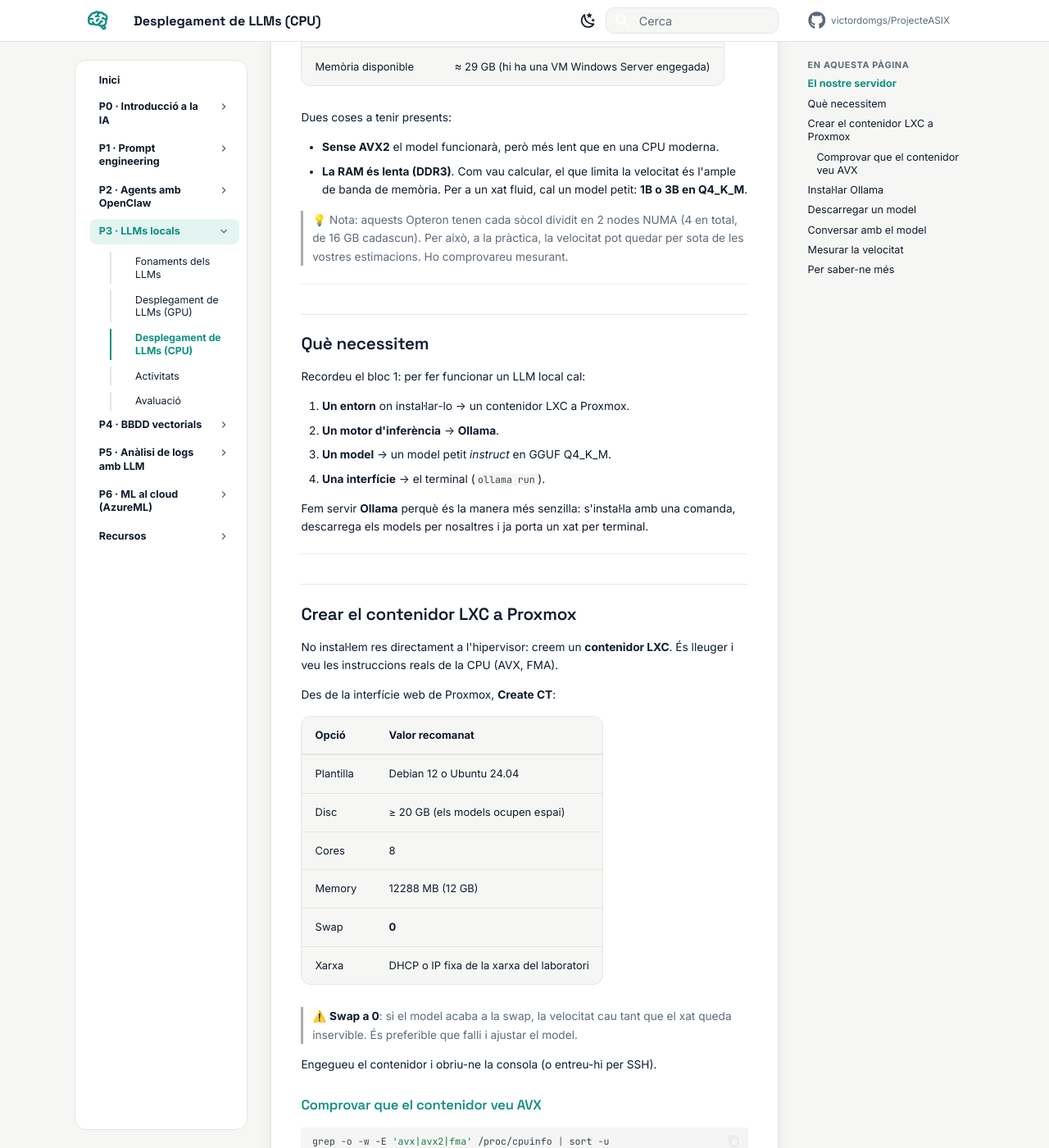
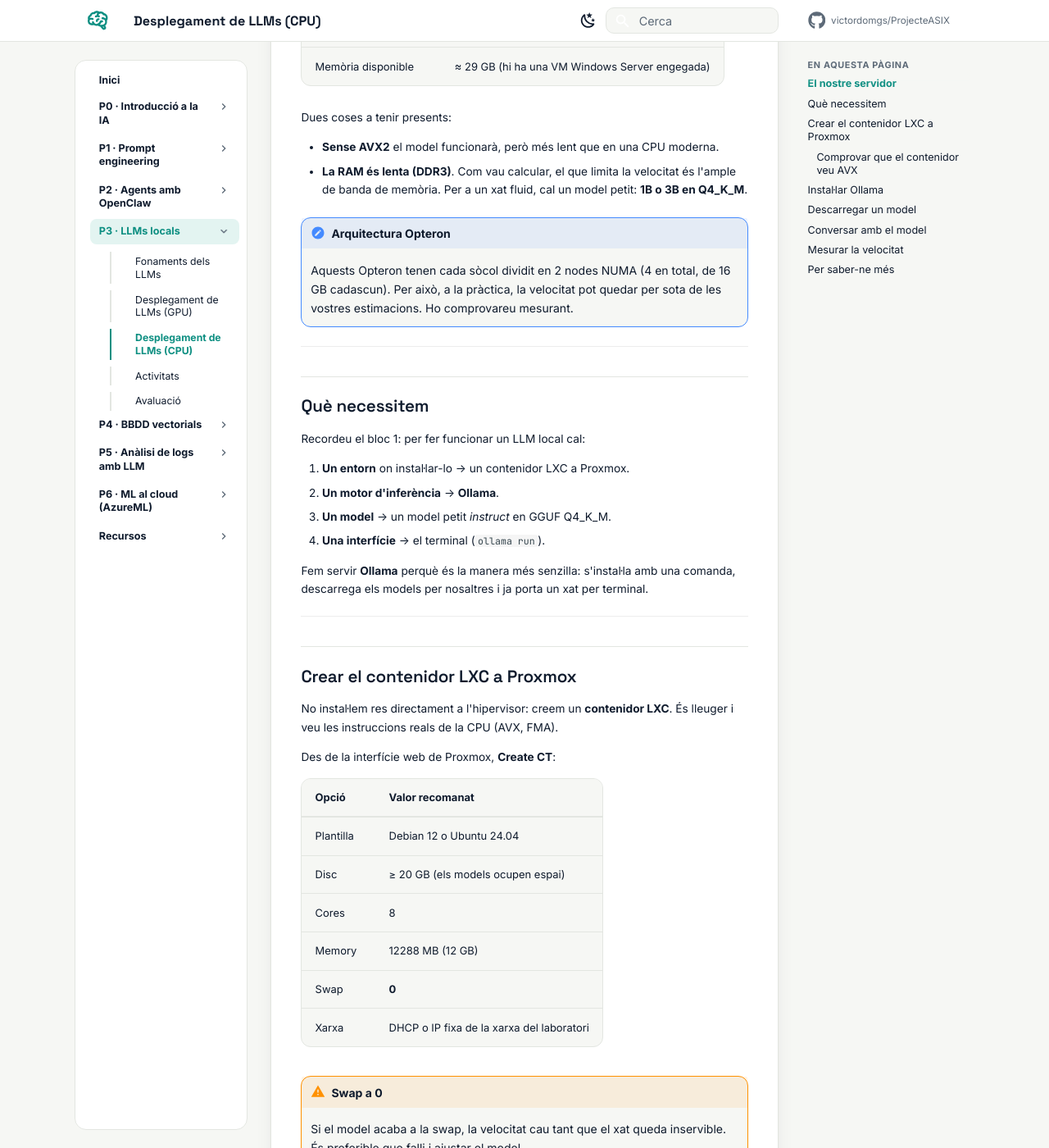
Before and after one commit to victordomgs/ProjecteASIX, an MkDocs documentation site: the page built from docs/p3-llms-locals/desplegament2.md, in a window 1280 px wide and 1400 px high, scrolled down 433 px. Shown: the whole window at 82% size. Built offline with MkDocs 1.6.1 and Material for MkDocs 9.7.7, drawn with Linux system fonts in a browser that asks for light colours; comment, search, counter and statistics services are not loaded; some of the changed text lies outside the part shown.

Commit message:
Update desplegament2.md

```diff
--- a/docs/p3-llms-locals/desplegament2.md
+++ b/docs/p3-llms-locals/desplegament2.md
@@ -17,7 +17,8 @@ Dues coses a tenir presents:
 - **Sense AVX2** el model funcionarà, però més lent que en una CPU moderna.
 - **La RAM és lenta (DDR3)**. Com vau calcular, el que limita la velocitat és l'ample de banda de memòria. Per a un xat fluid, cal un model petit: **1B o 3B en Q4_K_M**.
 
-> 💡 Nota: aquests Opteron tenen cada sòcol dividit en 2 nodes NUMA (4 en total, de 16 GB cadascun). Per això, a la pràctica, la velocitat pot quedar per sota de les vostres estimacions. Ho comprovareu mesurant.
+!!! note "Arquitectura Opteron"
+    Aquests Opteron tenen cada sòcol dividit en 2 nodes NUMA (4 en total, de 16 GB cadascun). Per això, a la pràctica, la velocitat pot quedar per sota de les vostres estimacions. Ho comprovareu mesurant.
 
 ---
 
```
Also changed, not shown: other parts of docs/p3-llms-locals/desplegament2.md (+2 -1 lines).
